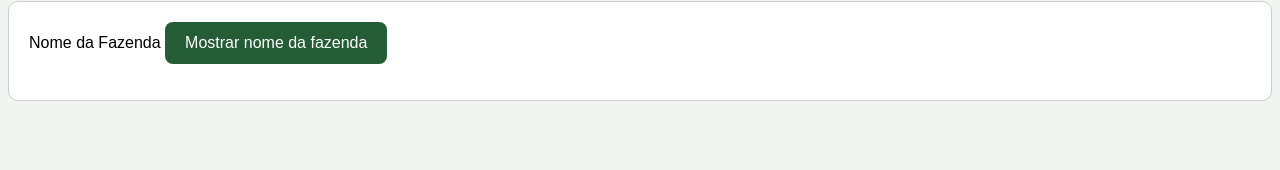
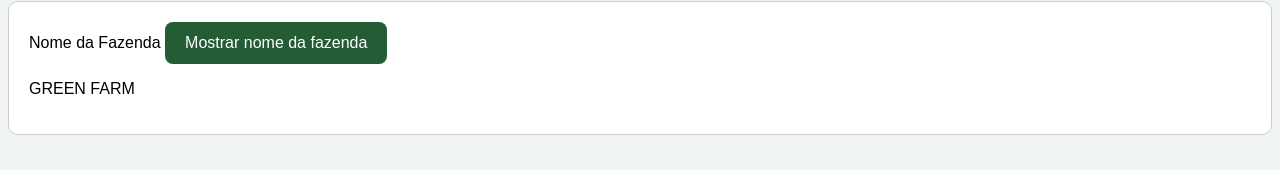
Before and after one commit to Cristianoglopes/aprendendo-programacao, a plain HTML site: page index.html in a window 1280 px wide. Both pictures are taken after a click on the button "Mostrar nome da fazenda". Shown: the part 507-677 px from the top of the page. Drawn offline with Linux system fonts and the light colour scheme.

Commit message:
Add function to display farm name in HTML

```diff
--- a/index.html
+++ b/index.html
@@ -79,6 +79,10 @@
         function mostrarMensagem(){
 document.getElementById("mensagem").innerText = "Funcionou! Aprendi a criar uma função!";
         }
+        let nomeFazenda = "GREEN FARM";
+        function mostrarNome(){
+document.getElementById("resultado").innerText = nomeFazenda;
+        }
     </script>
 
 </body>
```
